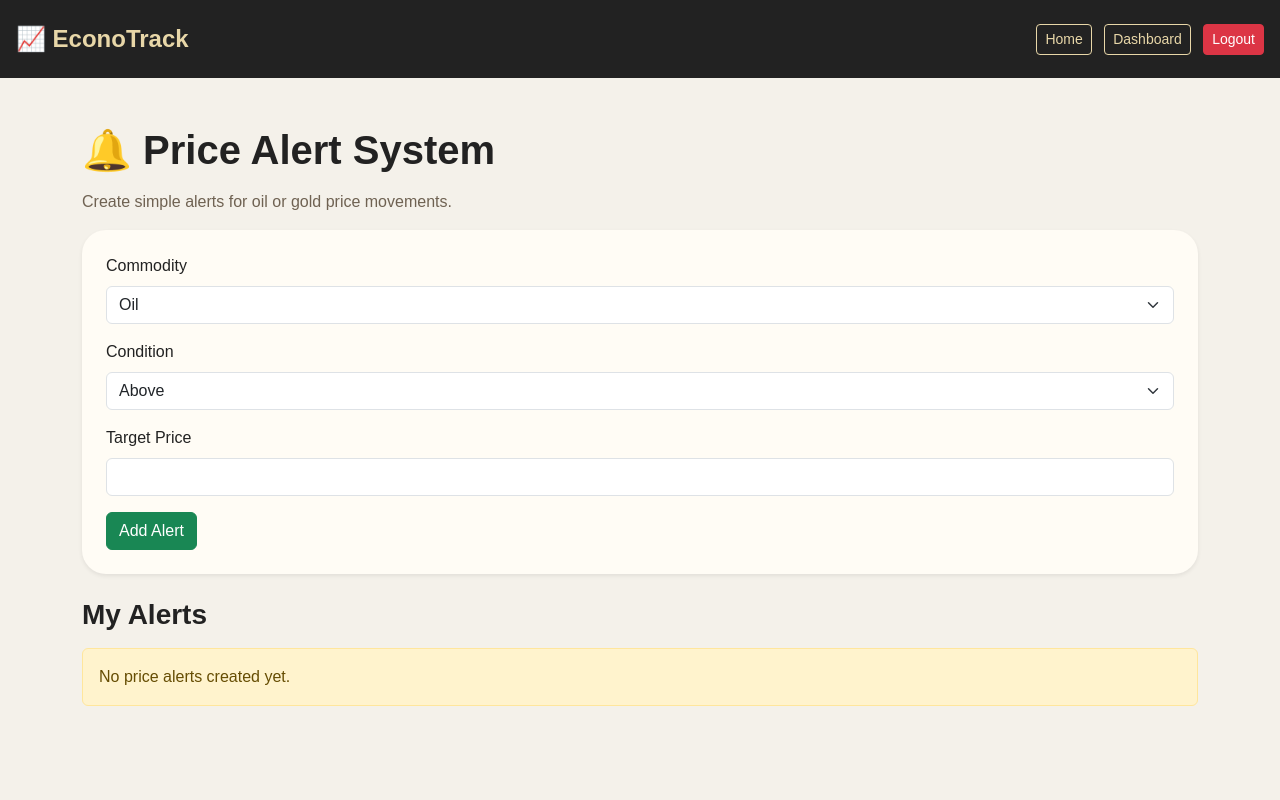
After one commit to janeeswar/Git-exercise-G089, a Python web app: template econotrack/templates/alerts.html in a window 1280 px wide. The commit adds this page. Run offline with Jinja, Linux system fonts and the light colour scheme; the template is opened without the code that fills it, so the values that code supplies are empty.

Commit message:
fixed bookmarks and created alerts function

```diff
--- /dev/null
+++ b/econotrack/templates/alerts.html
@@ -0,0 +1,109 @@
+<!DOCTYPE html>
+<html lang="en">
+
+<head>
+    <meta charset="UTF-8">
+    <title>Price Alerts | EconoTrack</title>
+
+    <link href="https://cdn.jsdelivr.net/npm/bootstrap@5.3.0/dist/css/bootstrap.min.css" rel="stylesheet">
+    <link rel="stylesheet" href="{{ url_for('static', filename='style.css') }}">
+</head>
+
+<body>
+
+<nav class="navbar navbar-dark bg-dark p-3">
+    <a href="/" class="navbar-brand fw-bold">📈 EconoTrack</a>
+
+    <div>
+        <a href="/" class="btn btn-outline-light btn-sm me-2">Home</a>
+        <a href="/dashboard" class="btn btn-outline-light btn-sm me-2">Dashboard</a>
+        <a href="/logout" class="btn btn-danger btn-sm">Logout</a>
+    </div>
+</nav>
+
+<div class="container mt-5">
+
+    <h1 class="fw-bold mb-3">
+        🔔 Price Alert System
+    </h1>
+
+    <p class="text-muted">
+        Create simple alerts for oil or gold price movements.
+    </p>
+
+    <div class="card shadow-sm border-0 p-4 mb-4">
+
+        <form method="POST">
+
+            <div class="mb-3">
+                <label class="form-label">Commodity</label>
+                <select name="commodity" class="form-select" required>
+                    <option value="Oil">Oil</option>
+                    <option value="Gold">Gold</option>
+                </select>
+            </div>
+
+            <div class="mb-3">
+                <label class="form-label">Condition</label>
+                <select name="condition" class="form-select" required>
+                    <option value="Above">Above</option>
+                    <option value="Below">Below</option>
+                </select>
+            </div>
+
+            <div class="mb-3">
+                <label class="form-label">Target Price</label>
+                <input type="number" step="0.01" name="target_price" class="form-control" required>
+            </div>
+
+            <button type="submit" class="btn btn-success">
+                Add Alert
+            </button>
+
+        </form>
+
+    </div>
+
+    <h3 class="fw-bold mb-3">
+        My Alerts
+    </h3>
+
+    {% if alerts|length == 0 %}
+
+        <div class="alert alert-warning">
+            No price alerts created yet.
+        </div>
+
+    {% else %}
+
+        {% for alert in alerts %}
+
+            <div class="card shadow-sm border-0 mb-3">
+
+                <div class="card-body">
+
+                    <h5 class="fw-bold">
+                        {{ alert.commodity }} {{ alert.condition }} {{ alert.target_price }}
+                    </h5>
+
+                    <p class="text-muted mb-2">
+                        This alert belongs to {{ alert.user_email }}.
+                    </p>
+
+                    <a href="/delete_alert/{{ alert.id }}" class="btn btn-danger btn-sm">
+                        Delete
+                    </a>
+
+                </div>
+
+            </div>
+
+        {% endfor %}
+
+    {% endif %}
+
+</div>
+
+</body>
+
+</html>
```
Also changed, not shown: econotrack/app.py (+134 -22 lines), econotrack/templates/index.html (+4 -18 lines).
